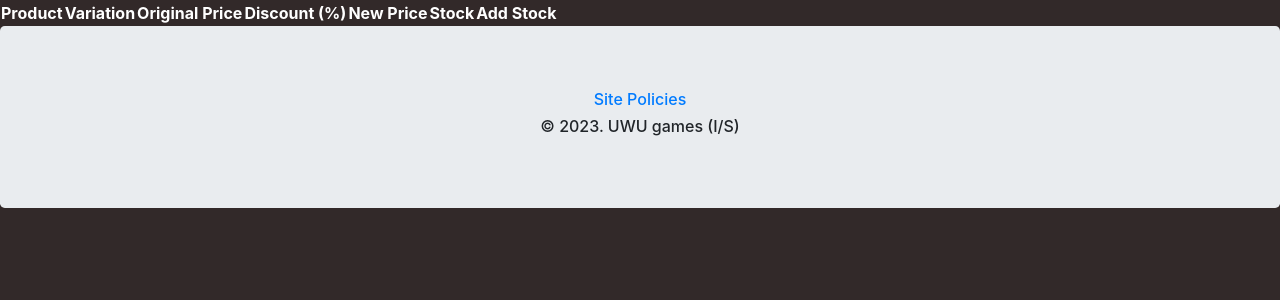
After one commit to viliusi/DDU-Buckled-Shoes, a PHP site: template app/frontend/pages/management/inventory.php in a window 1280 px wide. The commit adds this page. Shown: the top 300 px of the page. Run offline with PHP 8.4, Linux system fonts and the light colour scheme; the template is opened without the code that fills it, so the values that code supplies are empty; some libraries are stand-ins or nearby versions.

Commit message:
Setting up inventory management

```diff
--- /dev/null
+++ b/app/frontend/pages/management/inventory.php
@@ -0,0 +1,35 @@
+<?php
+$products = Product::getAllProducts(); // Replace with your method to get all products
+?>
+
+<table>
+    <tr>
+        <th>Product</th>
+        <th>Variation</th>
+        <th>Original Price</th>
+        <th>Discount (%)</th>
+        <th>New Price</th>
+        <th>Stock</th>
+        <th>Add Stock</th>
+    </tr>
+    <?php foreach ($products as $product): ?>
+        <?php $variations = Product::getVariationsByProductId($product->product_id); ?>
+        <?php foreach ($variations as $variation): ?>
+            <tr>
+                <td><?php echo $product->name; ?></td>
+                <td><?php echo $variation->name; ?></td>
+                <td><?php echo $variation->originalPrice; ?></td>
+                <td><?php echo $variation->discount; ?></td>
+                <td><?php echo $variation->originalPrice * (1 - $variation->discount / 100); ?></td>
+                <td><?php echo $variation->stock; ?></td>
+                <td>
+                    <form method="post" action="add_stock.php">
+                        <input type="hidden" name="variation_id" value="<?php echo $variation->id; ?>">
+                        <input type="number" name="add_stock" min="0">
+                        <input type="submit" value="Add">
+                    </form>
+                </td>
+            </tr>
+        <?php endforeach; ?>
+    <?php endforeach; ?>
+</table>
--- a/app/frontend/pages/management/products.php
+++ b/app/frontend/pages/management/products.php
@@ -2,6 +2,7 @@
   <h2>Product Management</h2>
   <br>
   <button><a href="management-add-products.php">Add</a></button>
+  <button><a href="management-inventory.php">Inventory</a></button>
   <br> <br>
   <?php
   $products = Product::getAllProducts();
@@ -22,7 +23,8 @@
       echo "<tr>";
       echo "<td>" . $product->product_id . "</td>";
       echo "<td>" . $product->name . "</td>";
-      echo "<td>" . $product->price . "</td>";
+      $price = Product::getCurrentPrice($product->product_id);
+      echo "<td>" . $price . "</td>";
       echo "<td>" . $product->category . "</td>";
       echo "<td>" . $product->description . "</td>";
       echo "<td>" . $product->images_reference . "</td>";
```
Also changed, not shown: management-inventory.php (added, +7 -0 lines), app/backend/auth/management/inventory.php (added).
